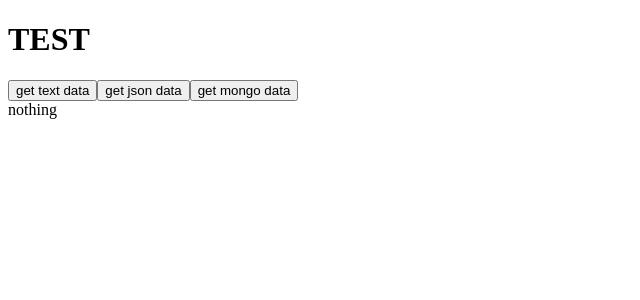
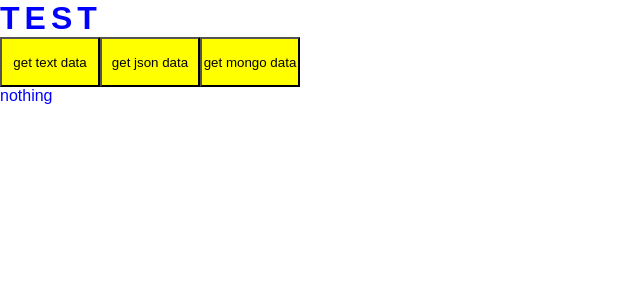
Before and after one commit to daily-webdev/mern-client, a React app: page / in a window 1280 px wide. Shown: the top 300 px of the page, without its empty margins (0-640 px from the left). Built offline with nearby package versions, Linux system fonts and the light colour scheme.

Commit message:
backup commit

```diff
--- a/package.json
+++ b/package.json
@@ -29,7 +29,6 @@
     "html-webpack-plugin": "^5.5.0",
     "mini-css-extract-plugin": "^2.7.5",
     "raw-loader": "^4.0.2",
-    "sass-loader": "^13.2.2",
     "style-loader": "^3.3.2",
     "url-loader": "^4.1.1",
     "webpack": "^5.78.0",
@@ -39,7 +38,9 @@
   "dependencies": {
     "@babel/polyfill": "^7.12.1",
     "react": "^18.2.0",
-    "react-dom": "^18.2.0"
+    "react-dom": "^18.2.0",
+    "sass": "^1.61.0",
+    "sass-loader": "^13.2.2"
   },
   "browserslist": [
     ">0.2%",
--- a/src/App.js
+++ b/src/App.js
@@ -1,4 +1,6 @@
 import React, { PureComponent, useState } from "react";
+import "./app.css";
+import "./app.scss";
 
 const TestComp = () => {
   const [state, handleState] = useState("nothing");
@@ -21,6 +23,7 @@ const TestComp = () => {
       .then((res) => {
         const data = res.name;
         handleState(data);
+        console.log(res);
       });
   };
 
--- /dev/null
+++ b/src/app.css
@@ -0,0 +1,5 @@
+button {
+width: 100px;
+height: 50px;
+background-color: yellow;
+}
--- /dev/null
+++ b/src/app.scss
@@ -0,0 +1,3 @@
+h1 {
+  letter-spacing: 5px;
+}
--- /dev/null
+++ b/src/index.css
@@ -0,0 +1,10 @@
+* {
+  margin: 0;
+  padding: 0;
+  box-sizing: border-box;
+}
+
+body {
+  color: blue;
+  font-family: Arial, "Helvetica Neue", Helvetica, sans-serif;
+}
--- a/src/index.html
+++ b/src/index.html
@@ -1,12 +1,23 @@
 <!DOCTYPE html>
 <html lang="pl">
-<head>
-    <meta charset="UTF-8">
-    <meta http-equiv="X-UA-Compatible" content="IE=edge">
-    <meta name="viewport" content="width=device-width, initial-scale=1.0">
-    <title>Document</title>
-</head>
-<body>
+  <head>
+    <meta charset="UTF-8" />
+    <meta name="description" content="do 150 znaków" />
+    <meta name="keywords" content="inne niż w tytule" />
+    <meta name="author" content="Marcin Taubler" />
+    <meta http-equiv="X-UA-Compatible" content="IE=edge" />
+    <meta name="viewport" content="width=device-width, initial-scale=1.0" />
+    <title>20-60 znaków</title>
+    <link rel="icon" type="image/x-icon" href="" />
+    <!-- SOCIAL MEDIA -->
+    <meta property="og:title" content="" />
+    <meta property="og:type" content="article albo website" />
+    <meta property="og:description" content="" />
+    <meta property="og:image" content="adres do obrazu na stronie" />
+    <meta property="og:url" content="adres" />
+    <meta name="twitter:card" content="summary_large_image" />
+  </head>
+  <body>
     <div id="root"></div>
-</body>
+  </body>
 </html>
--- a/src/index.js
+++ b/src/index.js
@@ -1,6 +1,6 @@
 import React from "react";
 import { render } from "react-dom";
-
+import "./index.css";
 import TestComp from "./App";
 
 render(<TestComp />, document.getElementById("root"));
--- a/webpack.config.js
+++ b/webpack.config.js
@@ -31,7 +31,15 @@ module.exports = ({ mode }) => ({
       },
 
       {
-        test: /\.s?css$/,
+        test: /\.css$/,
+        use: [
+          mode === "production" ? MiniCssExtractPlugin.loader : "style-loader",
+          "css-loader",
+        ],
+      },
+
+      {
+        test: /\.scss$/,
         use: [
           mode === "production" ? MiniCssExtractPlugin.loader : "style-loader",
           "css-loader",
```
Also changed, not shown: 1 other file (tests, documents, lock files or other folders).
